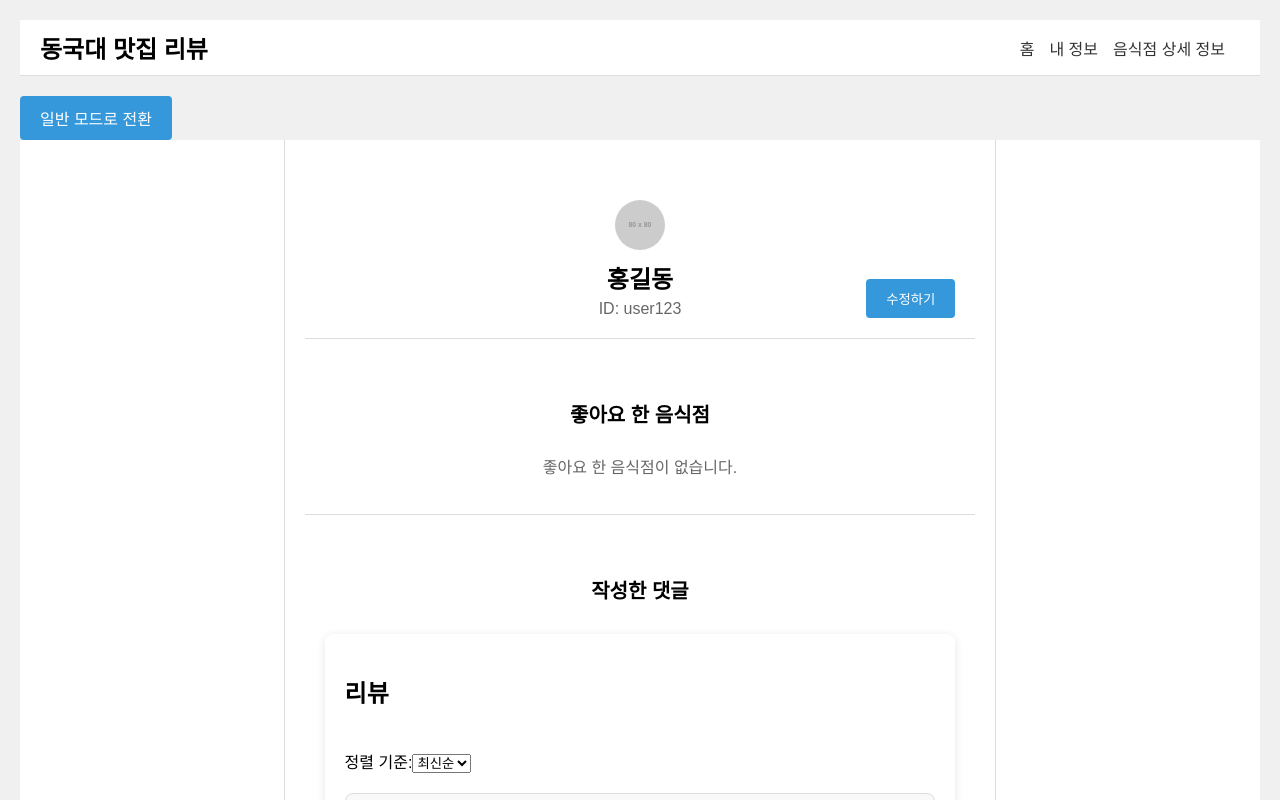
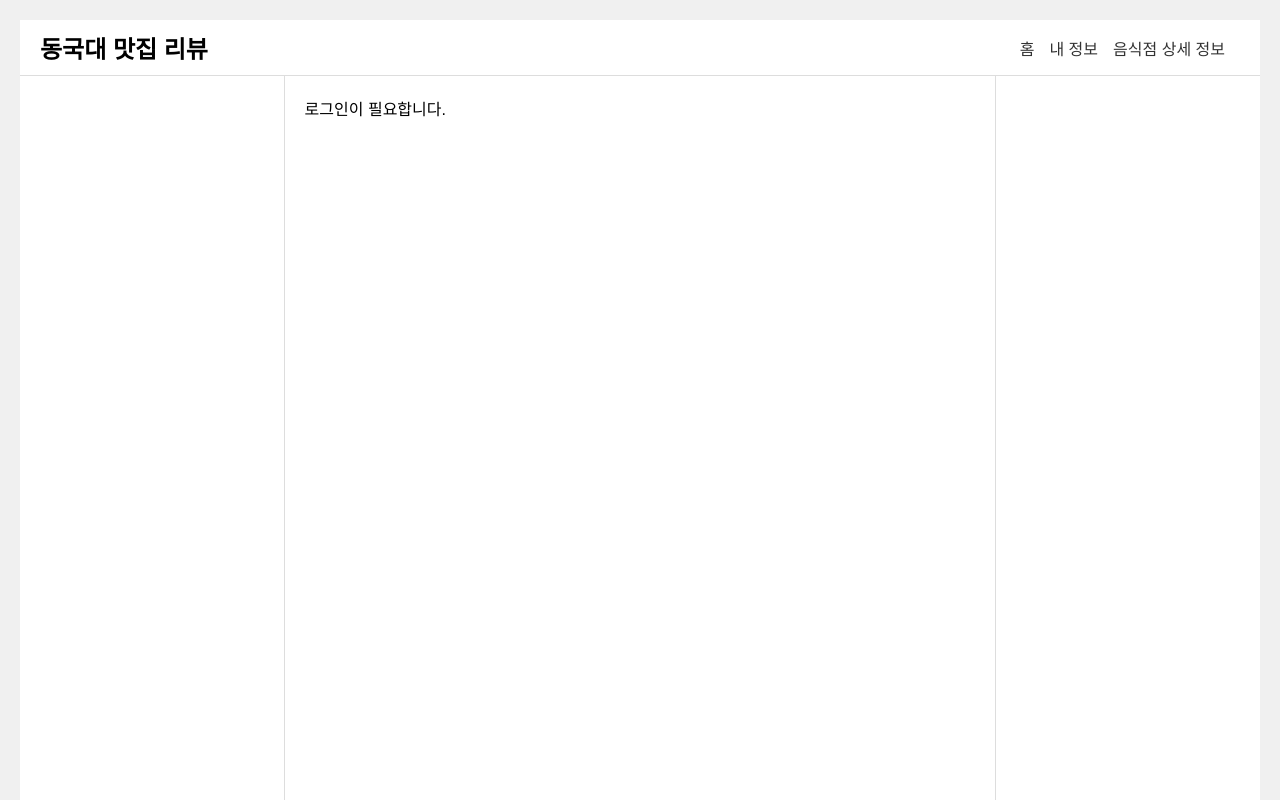
Before and after one commit to eunsol-k/donggukReview-FE, a React (Vite) app in the folder Front/: page /profile in a window 1280 px wide. Shown: the top 800 px of the page. Built offline with nearby package versions, Linux system fonts and the light colour scheme.

Commit message:
Modify Login and Logout Function

```diff
--- a/Front/src/App.jsx
+++ b/Front/src/App.jsx
@@ -13,14 +13,9 @@ import './App.css';
 
 function App() {
   const [isEditingRestaurant, setIsEditingRestaurant] = useState(false);
-  const [isAdmin, setIsAdmin] = useState(true);
+  const [isAdmin, setIsAdmin] = useState(false); // 관리자 여부를 false로 초기화
   const [isDeleteMode, setIsDeleteMode] = useState(false);
   const [loggedInUser, setLoggedInUser] = useState(null); // 로그인 사용자 상태 추가
-
-  const [userInfo, setUserInfo] = useState({
-    username: '홍길동',
-    userId: 'user123',
-  });
 
   const [likedRestaurants, setLikedRestaurants] = useState([
     {
@@ -58,9 +53,11 @@ function App() {
   const [reviews, setReviews] = useState([]);
 
   useEffect(() => {
-    fetchLikedRestaurants(userInfo.userId);
-    fetchUserReviews(userInfo.userId);
-  }, [userInfo]);
+    if (loggedInUser) {
+      fetchLikedRestaurants(loggedInUser.userId);
+      fetchUserReviews(loggedInUser.userId);
+    }
+  }, [loggedInUser]);
 
   const fetchLikedRestaurants = (userId) => {
     // 예제 데이터 초기화 시 호출
@@ -71,7 +68,7 @@ function App() {
       {
         id: 1,
         restaurant: 'Restaurant 1',
-        userId: 'user123',
+        userId: userId,
         profilePicture: 'https://via.placeholder.com/50',
         date: '2023-08-01',
         content: '맛있어요!',
@@ -84,7 +81,7 @@ function App() {
       {
         id: 2,
         restaurant: 'Restaurant 2',
-        userId: 'user123',
+        userId: userId,
         profilePicture: 'https://via.placeholder.com/50',
         date: '2023-08-02',
         content: '괜찮은 식당이에요!',
@@ -121,7 +118,7 @@ function App() {
     const reviewWithUserInfo = {
       ...newReview,
       id: reviews.length + 1,
-      userId: userInfo.userId,
+      userId: loggedInUser.userId, // loggedInUser에서 userId 가져오기
       date: new Date().toISOString().split('T')[0],
     };
     setReviews([...reviews, reviewWithUserInfo]);
@@ -137,23 +134,15 @@ function App() {
     });
   };
 
-  const toggleAdminMode = () => {
-    setIsAdmin(!isAdmin);
-  };
-
   const handleLogout = () => {
     setLoggedInUser(null);
+    setIsAdmin(false); // 로그아웃 시 관리자 모드 초기화
   };
 
   return (
     <Router>
       <div className="app-container">
         <Header />
-        <div className="admin-toggle-container">
-          <button onClick={toggleAdminMode} className="toggle-admin-button">
-            {isAdmin ? '일반 모드로 전환' : '관리자 모드로 전환'}
-          </button>
-        </div>
         <div className="content">
           <div className="left-section">
             <Routes>
@@ -183,6 +172,7 @@ function App() {
                       onSubmitReview={handleReviewSubmit}
                       onLike={handleLikeToggle}
                       likedRestaurants={likedRestaurants}
+                      userInfo={loggedInUser} // 로그인된 사용자 정보 전달
                     />
                   )
                 }
@@ -191,10 +181,10 @@ function App() {
                 path="/profile"
                 element={
                   <Profile
-                    userInfo={userInfo}
+                    userInfo={loggedInUser} // 로그인된 사용자 정보 전달
                     likedRestaurants={likedRestaurants}
                     reviews={reviews.filter(
-                      (review) => review.userId === userInfo.userId
+                      (review) => review.userId === loggedInUser?.userId
                     )}
                   />
                 }
@@ -209,8 +199,8 @@ function App() {
                   loggedInUser ? (
                     isAdmin ? (
                       <Sidebar
-                        username={userInfo.username}
-                        userId={userInfo.userId}
+                        username={loggedInUser.nickname}
+                        userId={loggedInUser.userId}
                         likedStores={likedRestaurants.length}
                         averageRating={4.3}
                         isAdmin={isAdmin}
--- a/Front/src/components/LoginSection.jsx
+++ b/Front/src/components/LoginSection.jsx
@@ -9,14 +9,12 @@ const LoginSection = ({ setLoggedInUser }) => {
   const handleSubmit = (e) => {
     e.preventDefault();
 
-    // 임의 계정 확인
     if (username === 'admin' && password === '1234') {
-      alert('로그인 성공!');
-      // 임의로 토큰 생성 (실제 구현에서는 서버로부터 JWT 토큰 등을 받게 됨)
+      // 관리자 로그인
+      alert('관리자 로그인 성공!');
       const token = 'dummy-token';
       localStorage.setItem('token', token);
 
-      // 임의의 좋아요 수와 후기 수
       const likes = 42;
       const reviews = 15;
 
@@ -26,6 +24,24 @@ const LoginSection = ({ setLoggedInUser }) => {
         token: token,
         likes: likes,
         reviews: reviews,
+        isAdmin: true,
+      });
+    } else if (username && password) {
+      // 일반 사용자 로그인
+      alert('일반 사용자 로그인 성공!');
+      const token = 'dummy-token';
+      localStorage.setItem('token', token);
+
+      const likes = 20;
+      const reviews = 5;
+
+      setLoggedInUser({
+        nickname: username,
+        image: 'https://via.placeholder.com/100',
+        token: token,
+        likes: likes,
+        reviews: reviews,
+        isAdmin: false,
       });
     } else {
       alert('로그인 실패: 잘못된 자격 증명');
--- a/Front/src/components/ProfileSection.jsx
+++ b/Front/src/components/ProfileSection.jsx
@@ -7,6 +7,11 @@ function ProfileSection({ userInfo }) {
 
   const openModal = () => setIsModalOpen(true);
   const closeModal = () => setIsModalOpen(false);
+
+  if (!userInfo) {
+    // userInfo가 없을 때는 로딩 상태나 기본 메시지를 표시할 수 있습니다.
+    return <div>Loading...</div>;
+  }
 
   return (
     <div className="profile-section">
--- a/Front/src/pages/Profile.jsx
+++ b/Front/src/pages/Profile.jsx
@@ -3,19 +3,15 @@ import ProfileSection from '../components/ProfileSection';
 import ReviewList from '../components/ReviewList';
 import './Profile.css';
 
-function ProfilePage() {
-  const [userInfo, setUserInfo] = useState({
-    username: '홍길동',
-    userId: 'user123',
-    profilePicture: 'https://via.placeholder.com/80',
-  });
-
+function ProfilePage({ userInfo }) {
   const [likedRestaurants, setLikedRestaurants] = useState([]);
   const [reviews, setReviews] = useState([]);
 
   useEffect(() => {
-    fetchUserData();
-  }, []);
+    if (userInfo) {
+      fetchUserData();
+    }
+  }, [userInfo]);
 
   const fetchUserData = async () => {
     const storedFavorites = JSON.parse(localStorage.getItem('favoriteRestaurants')) || [];
@@ -41,10 +37,10 @@ function ProfilePage() {
     setReviews(exampleReviews);
   };
 
-  const clearFavorites = () => {
-    localStorage.removeItem('favoriteRestaurants');
-    setLikedRestaurants([]); // 좋아요 리스트를 빈 배열로 초기화
-  };
+  if (!userInfo) {
+    // userInfo가 없을 때는 로딩 상태나 로그인 필요 메시지를 표시할 수 있습니다.
+    return <div>로그인이 필요합니다.</div>;
+  }
 
   return (
     <div className="profile-page">
```
